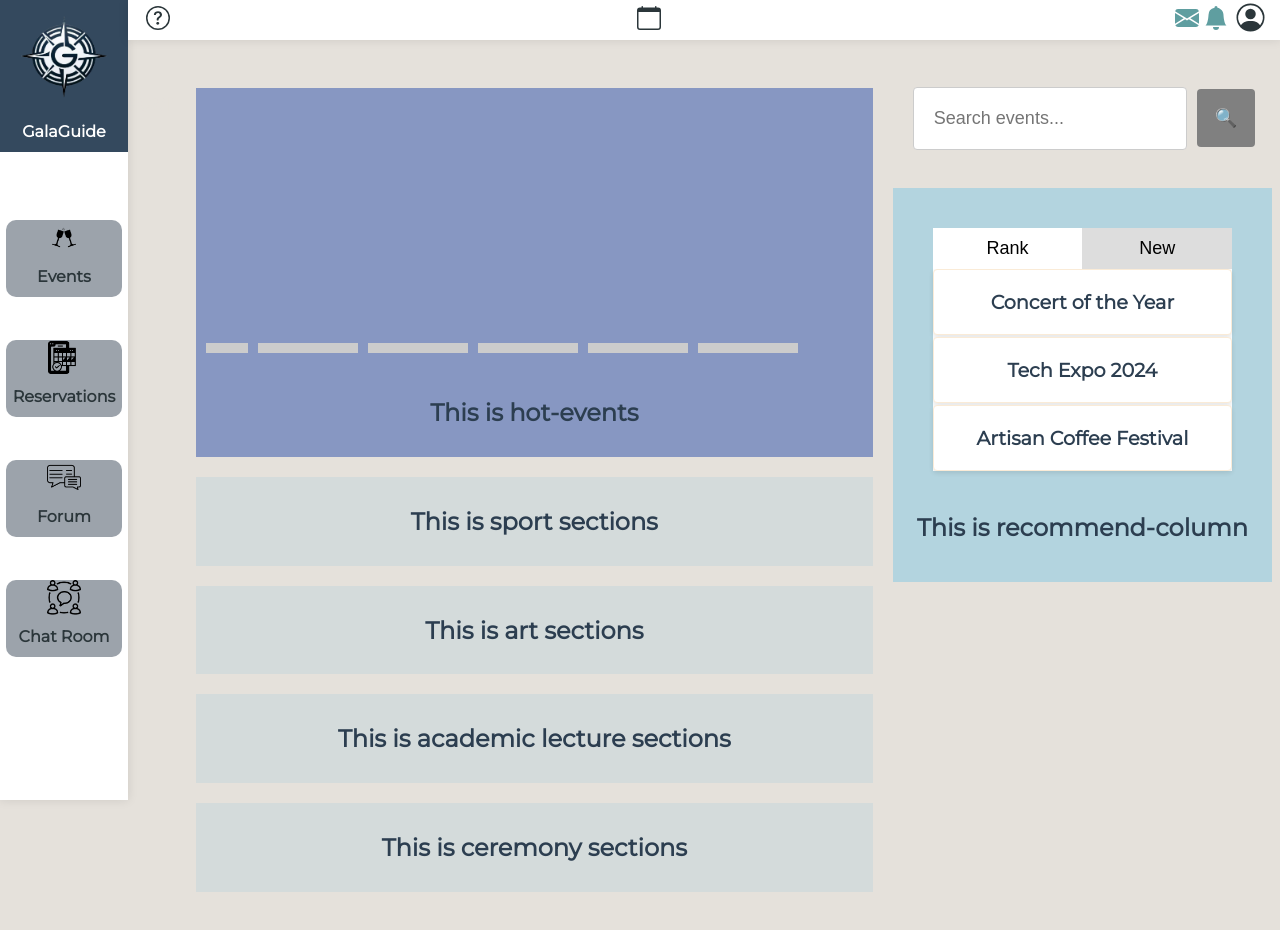
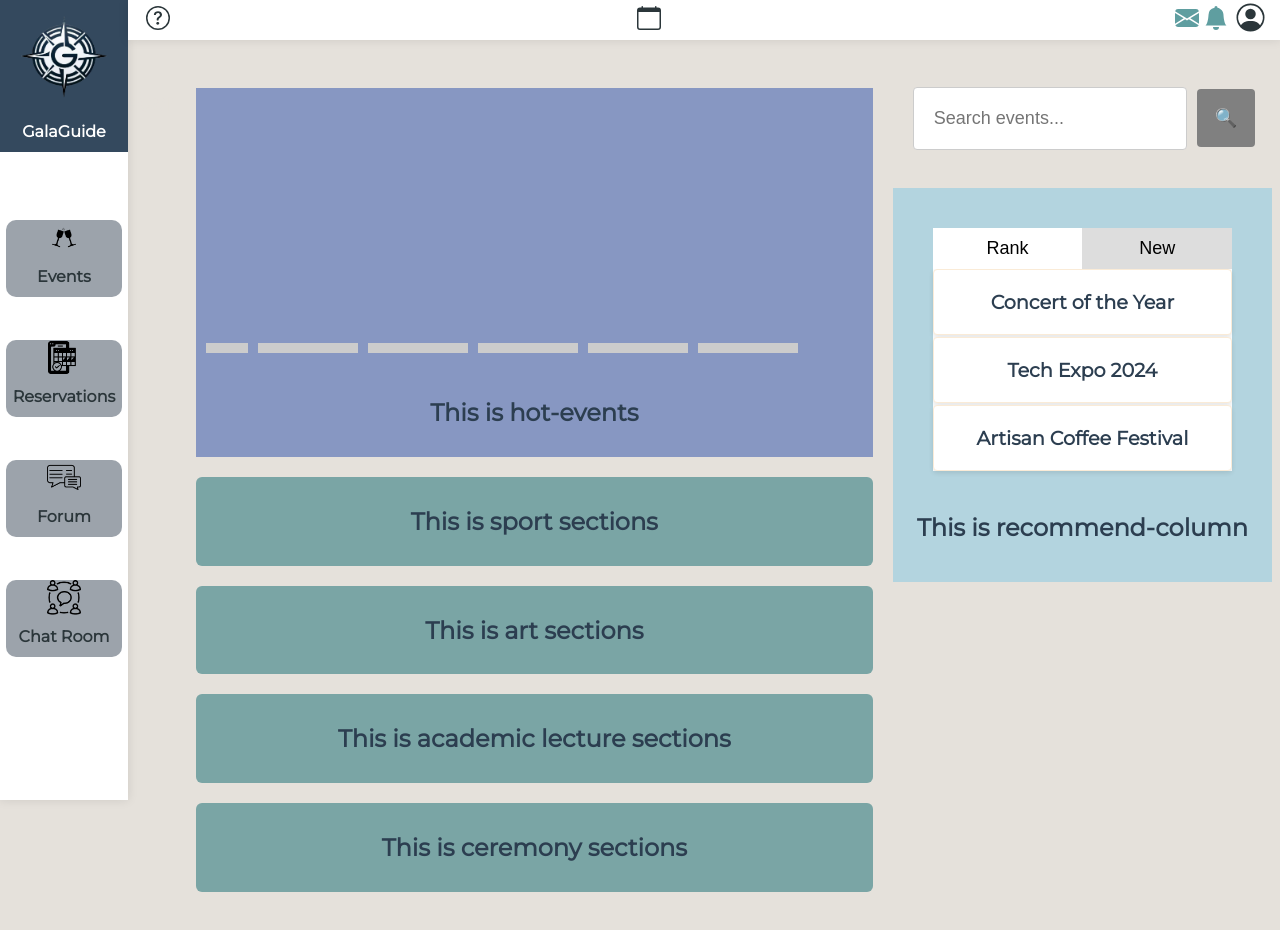
Before and after one commit to sustech-cs304/galaguide, a Vue app in the folder galaguide/: page /events in a window 1280 px wide. Shown: the top 930 px of the page. Built offline with nearby package versions, Linux system fonts and the light colour scheme; what v-calendar, vue3-marquee would draw is missing.

Commit message:
Adjustment on router

```diff
--- a/galaguide/src/components/events/EventCenter.vue
+++ b/galaguide/src/components/events/EventCenter.vue
@@ -127,7 +127,8 @@ export default {
 }
 
 .top-by-sections {
-  background-color: #d4dbdb;
+  background-color: #7aa5a5;
+  border-radius: 6px;
   /* Example color */
 }
 </style>
--- a/galaguide/src/components/events/Eventposter.vue
+++ b/galaguide/src/components/events/Eventposter.vue
@@ -16,6 +16,8 @@
                 <div v-for="event in events" :key="event.id" class="poster"
                     :style="{ transform: `translateX(-${currentEventIndex * 100}%)` }">
                     <router-link to="/events/{params:{eventID: event.id}}">
+                        <!-- <img src="../../assets/posters/poster.jpg" alt="poster.jpg" style="width: 100%; height: auto"/>
+                         -->
                         <h1>{{ event.name }}</h1>
                     </router-link>
                 </div>
--- a/galaguide/src/router.js
+++ b/galaguide/src/router.js
@@ -30,6 +30,11 @@ const routes = [
         path: '/events/:eventId',
         name: 'EventDetail',
         component: () => import(/* webpackChunkName: "event-details" */'@/components/reservations/EventDetail.vue')
+    },
+    {
+        path: '/favorite',
+        name: 'FavoriteEvent',
+        component: () => import( /* webpackChunkName: "events" */ './components/events/FavoriteEvent.vue')
     },
     {
         path: '/chatroom',
```
Also changed, not shown: galaguide/src/assets/posters/poster.jpg (added).
